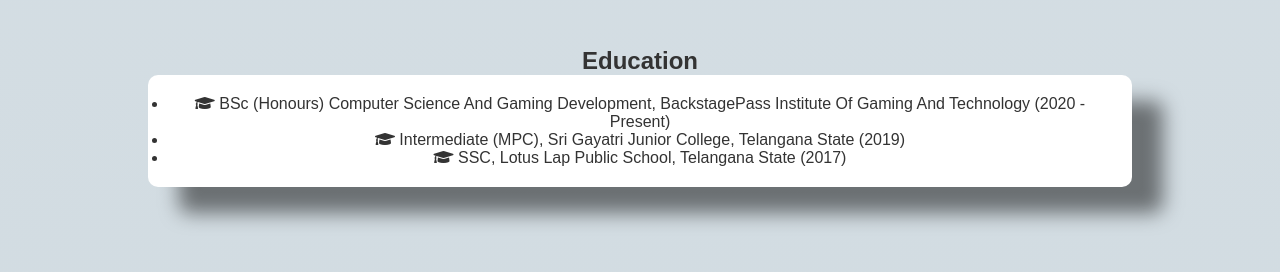
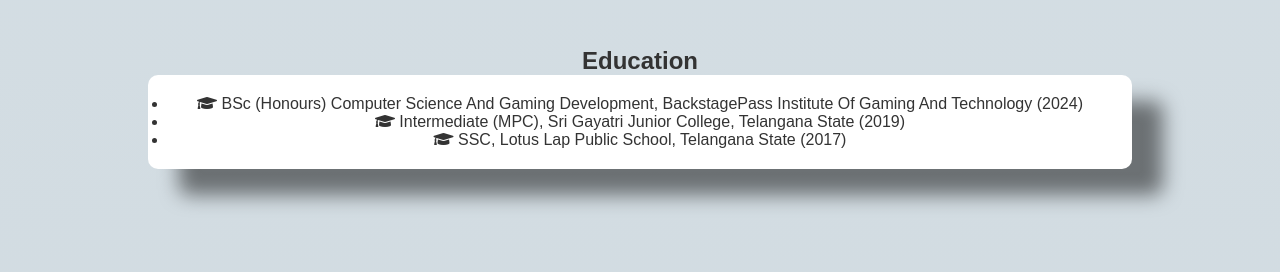
Before and after one commit to GTK-THANGELLA-17/G.Thangella-DevOpsEngineer-Portfolio, a plain HTML site: page index.html in a window 1280 px wide. Shown: the part 3663-3935 px from the top of the page. Drawn offline with Linux system fonts and the light colour scheme.

Commit message:
Update index.html

```diff
--- a/index.html
+++ b/index.html
@@ -535,7 +535,7 @@ color: #0a0a0a;
         <h2>Education</h2>
         <div class="card">
             <ul>
-                <li><i class="fas fa-graduation-cap"></i> BSc (Honours) Computer Science And Gaming Development, BackstagePass Institute Of Gaming And Technology (2020 - Present)</li>
+                <li><i class="fas fa-graduation-cap"></i> BSc (Honours) Computer Science And Gaming Development, BackstagePass Institute Of Gaming And Technology (2024)</li>
                 <li><i class="fas fa-graduation-cap"></i> Intermediate (MPC), Sri Gayatri Junior College, Telangana State (2019)</li>
                 <li><i class="fas fa-graduation-cap"></i> SSC, Lotus Lap Public School, Telangana State (2017)</li>
             </ul>
```
